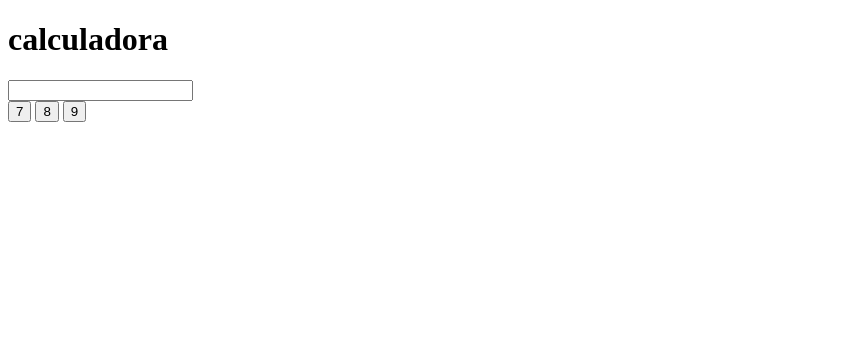
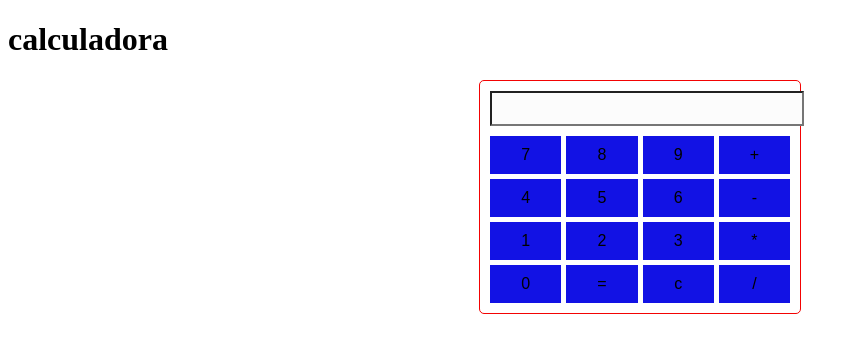
Before and after one commit to g-briele12/calculadora, a plain HTML site: page index.html in a window 1280 px wide. Shown: the whole page, without its empty margins (0-859 px from the left). Drawn offline with Linux system fonts and the light colour scheme.

Commit message:
calculadora

```diff
--- a/index.html
+++ b/index.html
@@ -12,7 +12,23 @@
     <input type="text" id="result" readonly>
   <div  class="buttons">
     <button onclick="appendNumber(7)">7</button>
-
     <button onclick="appendNumber(8)">8</button>
-
     <button onclick="appendNumber(9)">9</button>
+    <button onclick="appendOperator('+')">+</button>
+    <button onclick="appendNumber(4)">4</button>
+    <button onclick="appendNumber(5)">5</button>
+    <button onclick="appendNumber(6)">6</button>
+    <button onclick="appendOperator('-')">-</button>
+    <button onclick="appendNumber(1)">1</button>
+    <button onclick="appendNumber(2)">2</button>
+    <button onclick="appendNumber(3)">3</button>
+    <button onclick="appendOperator('*')">*</button>
+    <button onclick="appendNumber(0)">0</button>
+    <button onclick="calculate()">=</button>
+    <button onclick="clear()">c</button>
+    <button onclick="appendOperator('/')">/</button>
+    </div>
+  </div>
+  <script src="script.js"></script>
+  </body>
+  </html>
--- a/style.css
+++ b/style.css
@@ -0,0 +1,36 @@
+.titulo{text-align: center;}
+.calculator {
+    width: 300px;
+    margin: 0 auto;
+    border: 1px solid rgb(243, 3, 3);
+    border-radius: 5px;
+    padding: 10px;
+ }
+
+ #result {
+    width: 100%;
+    margin-bottom: 10px;
+    padding: 5px;
+    font-size: 18px;
+    background-color: rgb(252, 252, 252);
+ }
+
+ .buttons {
+    display: grid;
+    grid-template-columns: repeat(4, 1fr);
+    grid-gap: 5px;
+ }
+
+button {
+    width: 100%;
+    padding: 10px;
+    font-size: 16px;
+    background-color: rgb(18, 18, 228);
+    border: none;
+ }
+  button:hover{
+background-color: rgb(238, 6, 238)240, 255);
+  }
+  button:active{
+background-color: rgb(15, 15, 15);
+  }
```
